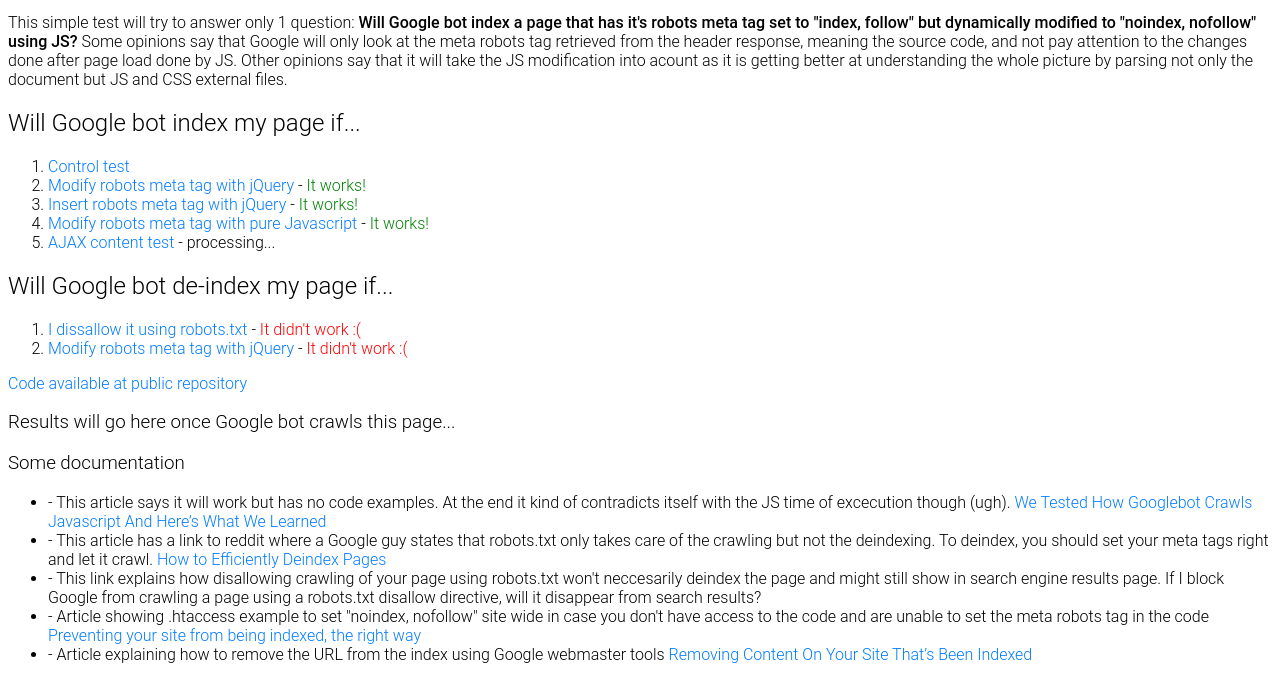
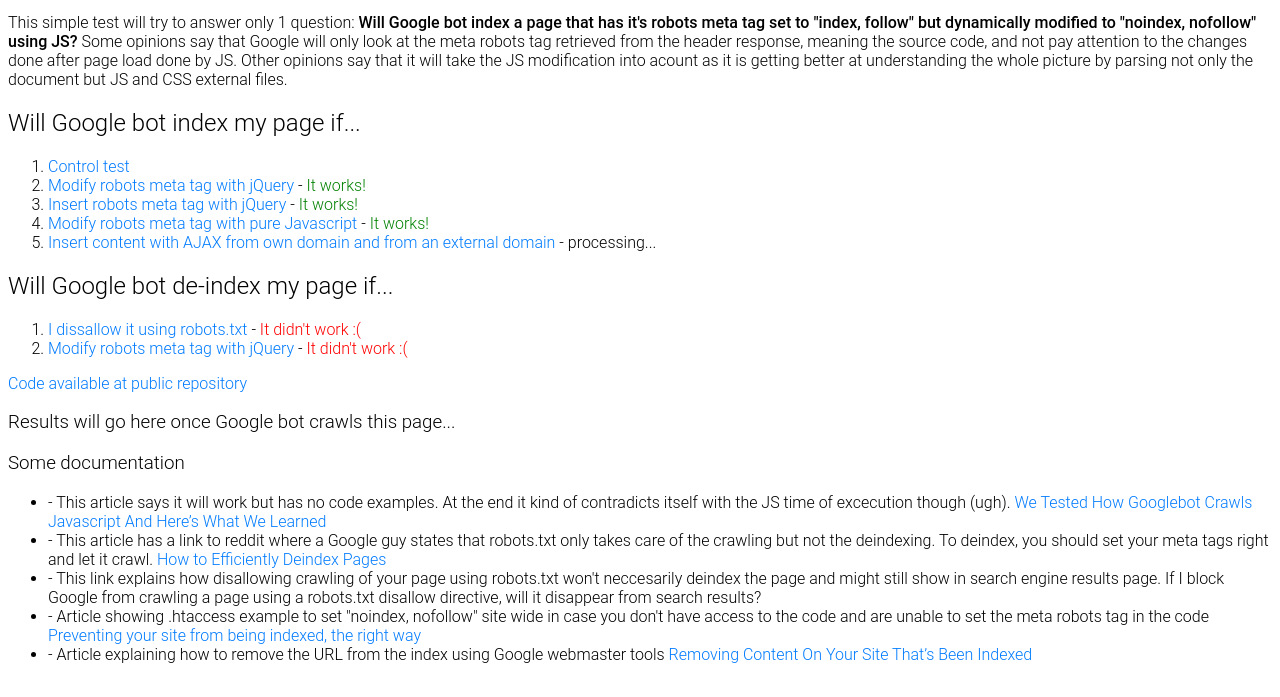
Before and after one commit to HugoPalomares/HugoPalomares.github.io, a plain HTML site: page index.html in a window 1280 px wide. Shown: the part 103-800 px from the top of the page. Drawn offline with nearby package versions, Linux system fonts and the light colour scheme.

Commit message:
adding results

```diff
--- a/index.html
+++ b/index.html
@@ -33,7 +33,7 @@
       <li><a href="index-follow-dynamically-changed.html">Modify robots meta tag with jQuery</a> - <span style="color:green;">It works!</span></li>
       <li><a href="index-follow-dynamically-inserted.html">Insert robots meta tag with jQuery</a> - <span style="color:green;">It works!</span></li>
       <li><a href="index-follow-dynamically-changed-vanilla.html">Modify robots meta tag with pure Javascript</a> - <span style="color:green;">It works!</span></li>
-      <li><a href="ajax-dynamic-content.html">AJAX content test</a> - processing...</li>
+      <li><a href="ajax-dynamic-content.html">Insert content with AJAX from own domain and from an external domain</a> - processing...</li>
     </ol>
 
     <h2>Will Google bot de-index my page if...</h2>
```
